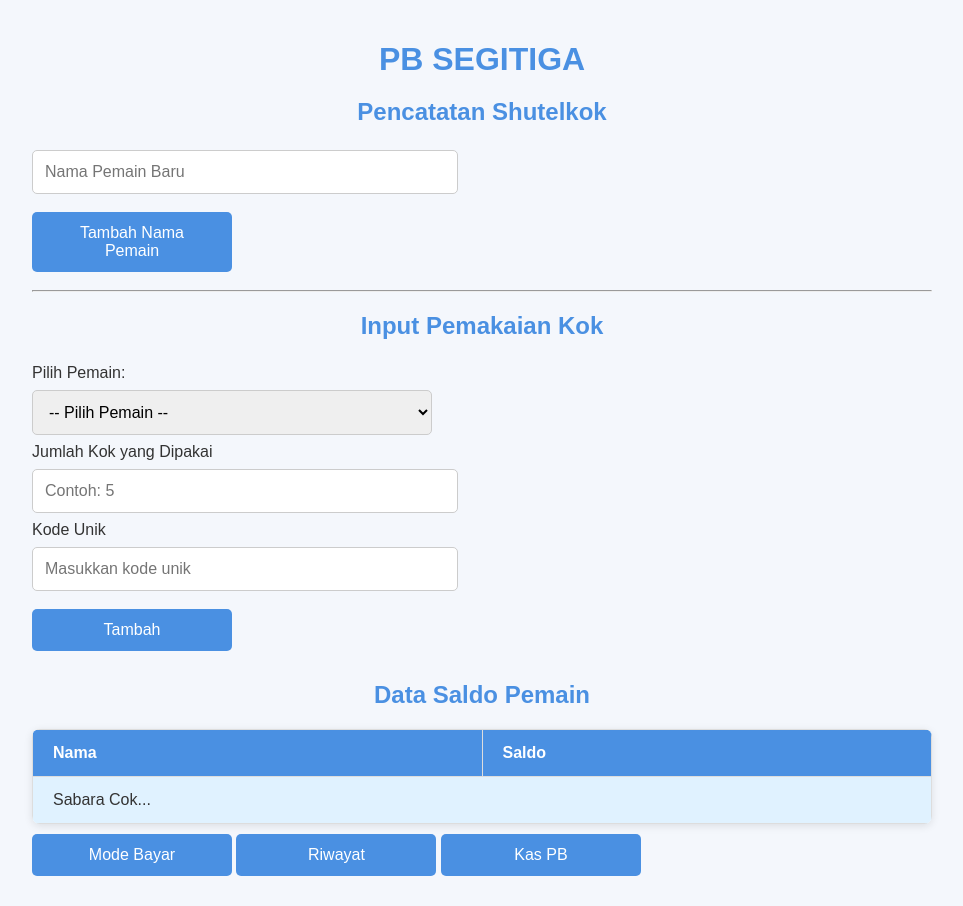
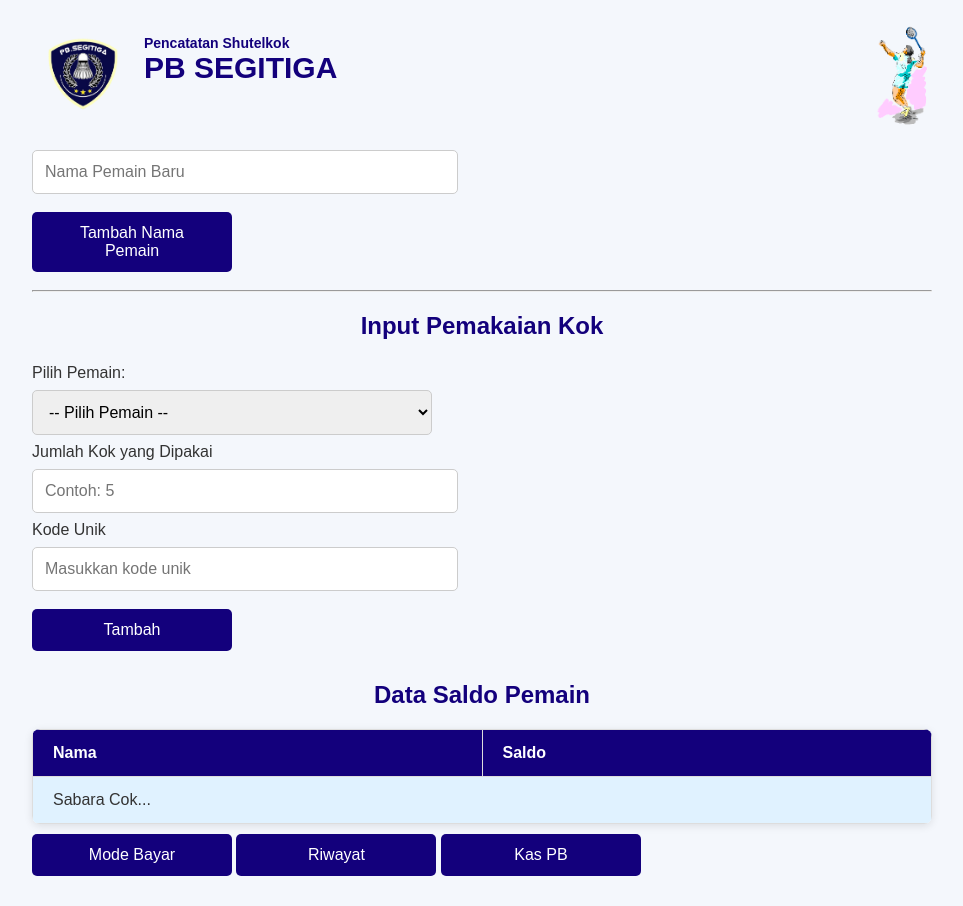
Before and after one commit to Chocil/pbsegitiga, a plain HTML site: page index.html in a window 1280 px wide. Shown: the whole page, without its empty margins (158-1121 px from the left). Drawn offline with Linux system fonts and the light colour scheme; no server answers.

Commit message:
Update index.html

```diff
--- a/index.html
+++ b/index.html
@@ -16,7 +16,7 @@
     }
 
     h1, h2, h3 {
-      color: #4A90E2;
+      color: #13007c;
       text-align: center;
     }
 
@@ -31,7 +31,7 @@
     }
 
     button {
-      background-color: #4A90E2;
+      background-color: #13007c;
       color: #fff;
       border: none;
       padding: 12px 20px;
@@ -78,7 +78,7 @@
     }
 
     th {
-      background-color: #4A90E2;
+      background-color: #13007c;
       color: #fff;
       font-weight: bold;
     }
@@ -144,7 +144,7 @@
 
 #modal h3, #loginModal h3 {
   margin-bottom: 20px;
-  color: #4A90E2;
+  color: #13007c;
 }
 
 #modal input, #loginModal input {
@@ -159,7 +159,7 @@
 #modal button, #loginModal button {
   width: 100%;
   padding: 12px;
-  background-color: #4A90E2;
+  background-color: #13007c;
   color: #fff;
   border: none;
   border-radius: 5px;
@@ -296,7 +296,7 @@ th:nth-child(2) {
 
 .spinner {
   border: 4px solid #f3f3f3; /* Light grey */
-  border-top: 4px solid #4A90E2; /* Blue */
+  border-top: 4px solid #13007c; /* Blue */
   border-radius: 50%;
   width: 40px;
   height: 40px;
@@ -319,10 +319,21 @@ th:nth-child(2) {
 </head>
 <body>
 
-  <h1>PB SEGITIGA</h1>
+  <div style="display: flex; justify-content: space-between; align-items: center; margin-bottom: 20px;">
+    <!-- Logo Kiri -->
+    <div style="display: flex; align-items: center; gap: 10px;">
+      <img src="image/logo.png" alt="Logo PB Segitiga Kiri" style="height: 110px;">
+      <div>
+        <p style="margin: 0; font-size: 14px; font-weight: bold; color:#13007c">Pencatatan Shutelkok</p>
+        <p style="margin-top: 0; font-size: 30px; font-weight: bold; color:#13007c">PB SEGITIGA</p>
+      </div>
+    </div>
+
+    <!-- Logo Kanan -->
+    <img src="image/icon1.gif" alt="Logo Kanan" style="height: 110px;">
+  </div>
 
   <!-- Form Tambah Nama -->
-  <h3>Pencatatan Shutelkok</h3>
   <input id="namaBaru" placeholder="Nama Pemain Baru">
   <button onclick="tambahNamaBaru()">Tambah Nama Pemain</button>
 
@@ -356,7 +367,7 @@ th:nth-child(2) {
       </tr>
     </thead>
 
-    <div id="kodeUnikDisplay" style="display: none; margin-top: 20px; text-align: center; font-weight: bold; font-size: 18px; color: #4A90E2;">
+    <div id="kodeUnikDisplay" style="display: none; margin-top: 20px; text-align: center; font-weight: bold; font-size: 18px; color: #13007c;">
       Kode Unik Hari Ini: <span id="kodeUnikText">Memuat...</span>
     </div>
 
```
